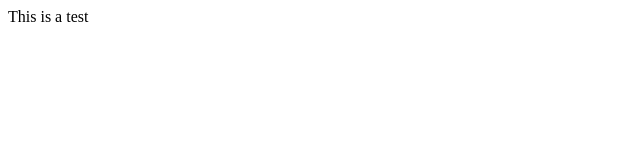
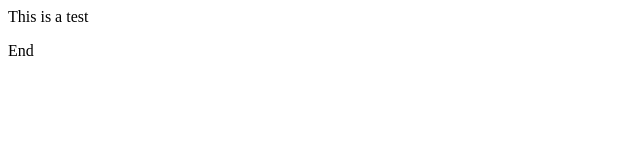
Before and after one commit to abeshshrestha/gittest2, a plain HTML site: page index.html in a window 1280 px wide. Shown: the full height of the page, 0-640 px from the left. Drawn offline with Linux system fonts and the light colour scheme.

Commit message:
Abesh changes

```diff
--- a/index.html
+++ b/index.html
@@ -1,3 +1,4 @@
 <html>
     <p>This is a test</p>
+    <p>End</p>
 </html>
```
